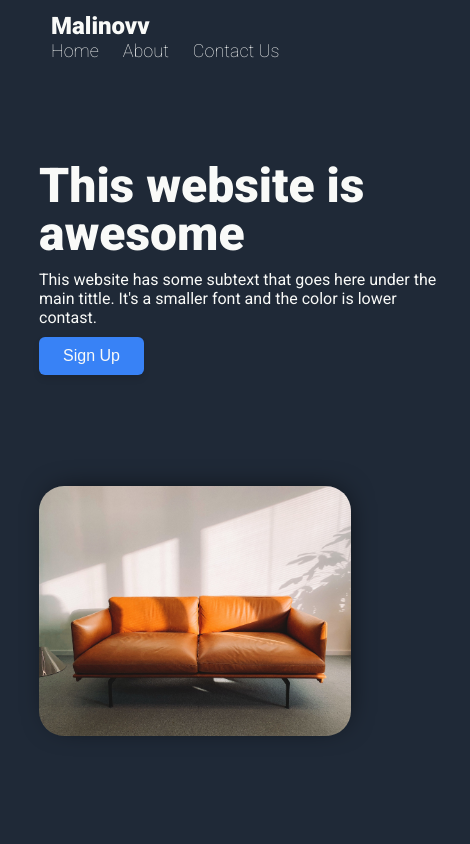
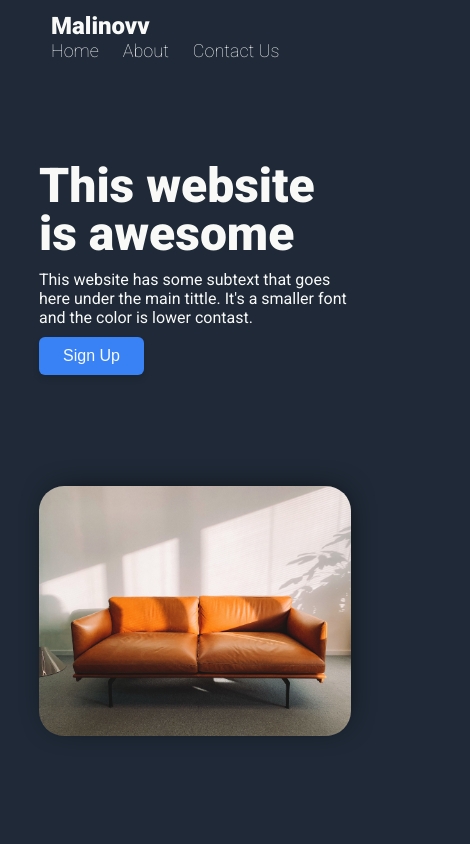
Before and after one commit to Malinovv/first-web-site, a plain HTML site: page index.html in a window 390 px wide. Shown: the top 844 px of the page, 470 px wide, since content can reach past the window. Drawn offline with Linux system fonts and the light colour scheme.

Commit message:
responsivnes

```diff
--- a/index.css
+++ b/index.css
@@ -6,6 +6,7 @@
 }
 
 body {
+  width: 100wv;
   display: flex;
   justify-content: center;
   align-items: center;
@@ -87,11 +88,13 @@ body {
 
 .item1 p {
   padding-top: 12px;
-  max-width: 550px;
+  max-width: 80vw;
+  flex: 1;
 }
 
 h1 {
-  width: 400px;
+  max-width: 8em;
+  min-width: 3em;
   font-size: 48px;
   font-weight: 900;
   line-height: 1;
@@ -186,7 +189,6 @@ h2 {
 .quote-container {
   width: 100vw;
   min-height: 50vh;
-  padding: 2em 5em;
   background-color: #e5e7eb;
   color: #1f2937;
   display: flex;
```
